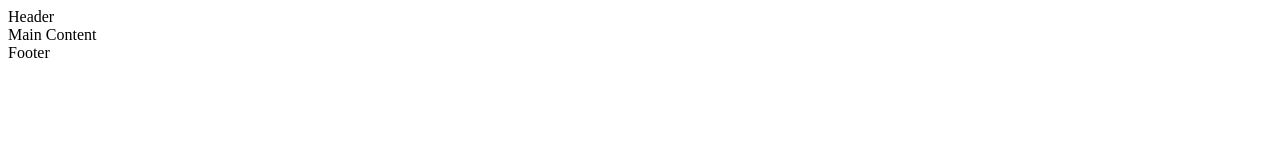
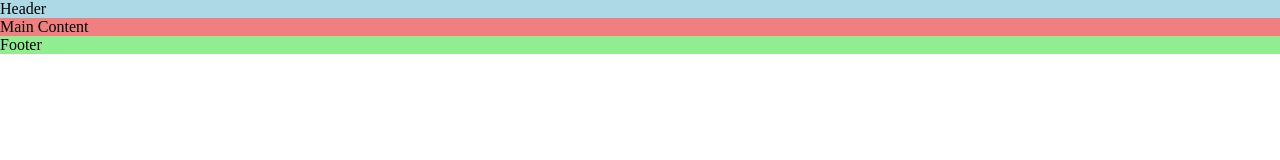
Before and after one commit to ItsJustJim33Code/Love-Running-Project, a plain HTML site: page index.html in a window 1280 px wide. Drawn offline with Linux system fonts and the light colour scheme.

Commit message:
add stylesheet + styles for main body and added wildcard selctor to override browser defaults

```diff
--- /dev/null
+++ b/assets/css/style.css
@@ -0,0 +1,21 @@
+/* wildcard selector to override default styles added by browser */
+* {
+    padding: 0;
+    margin: 0;
+    box-sizing: border-box;
+}
+
+
+
+
+header {
+    background-color: lightblue;
+}
+
+main {
+    background-color: lightcoral;
+}
+
+footer {
+    background-color: lightgreen;
+}
--- a/index.html
+++ b/index.html
@@ -1,26 +1,32 @@
 <!DOCTYPE html>
 <html lang="en">
+
 <head>
     <meta charset="UTF-8">
     <meta name="viewport" content="width=device-width, initial-scale=1.0">
     <!-- Meta tags -->
-    <meta name="description" content="Love Running, club for runners in dublin, Ireland. Urban running, trail running. Dublin docklands and Phoenix Park">
+    <meta name="description"
+        content="Love Running, club for runners in dublin, Ireland. Urban running, trail running. Dublin docklands and Phoenix Park">
     <meta name="keywords" content="Love running, run, running club, runners, Ireland, Dublin, sport, exercise">
     <title>Love Running</title>
     <!-- Fav icons -->
     <link rel="apple-touch-icon" sizes="180x180" href="assets/favicon/apple-touch-icon.png">
     <link rel="icon" type="image/png" sizes="32x32" href="assets/favicon/favicon-32x32.png">
     <link rel="icon" type="image/png" sizes="16x16" href="assets/favicon/favicon-16x16.png">
+    <!-- stylesheet -->
+    <link rel="stylesheet" href="assets/css/style.css">
 </head>
+
 <body>
     <header>
         Header
     </header>
     <main>
-            Main Content
+        Main Content
     </main>
     <footer>
-            Footer
+        Footer
     </footer>
 </body>
+
 </html>
```
